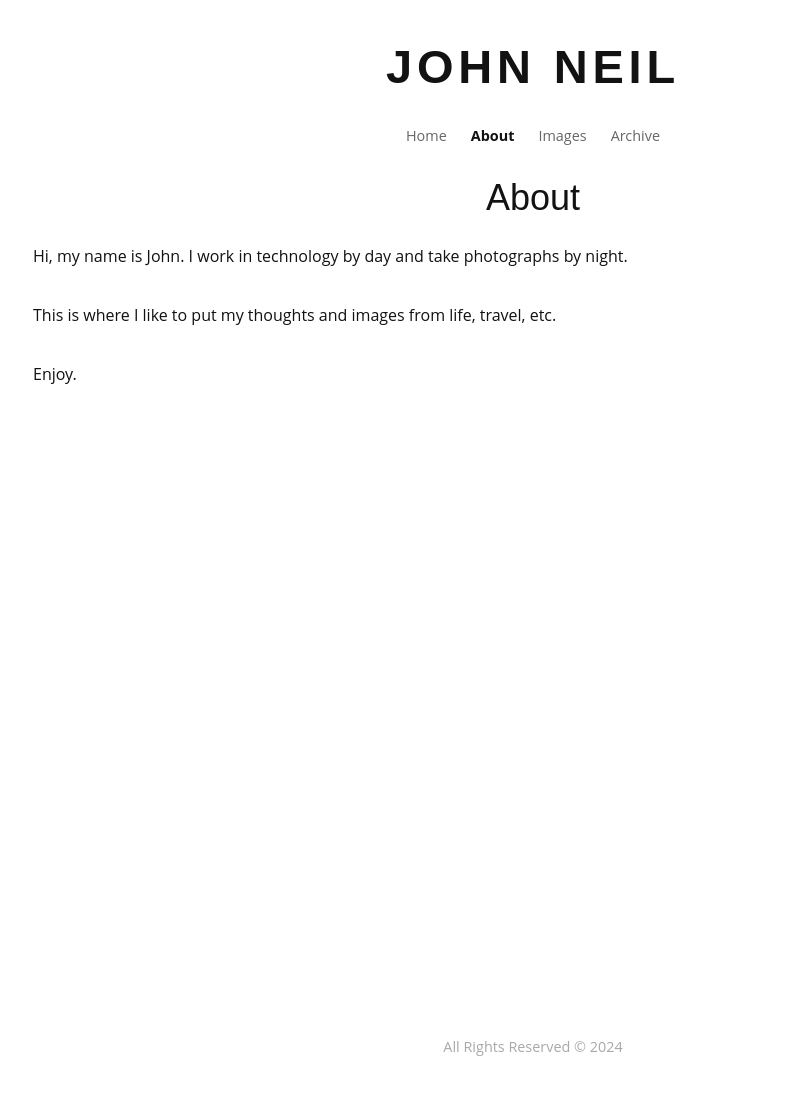
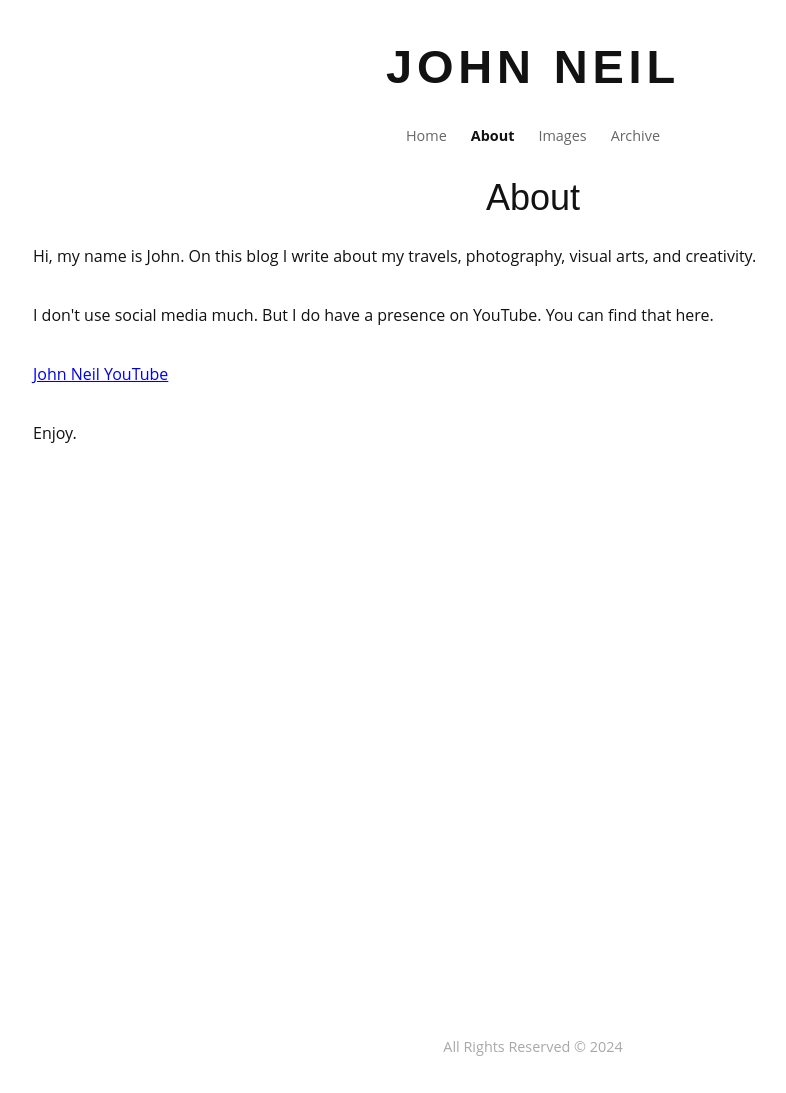
Before and after one commit to johnnydeez/exip, a Jekyll site: the page built from about.html, in a window 1280 px wide. Shown: the whole page, without its empty margins (107-893 px from the left). Built offline with Jekyll 4.4.1, drawn with Linux system fonts in a browser that asks for light colours.

```diff
--- a/about.html
+++ b/about.html
@@ -5,8 +5,10 @@
 
 <h2>About</h2>
 
-<p>Hi, my name is John. I work in technology by day and take photographs by night.</p>
+<p>Hi, my name is John. On this blog I write about my travels, photography, visual arts, and creativity.</p>
 
-<p>This is where I like to put my thoughts and images from life, travel, etc.
+<p>I don't use social media much. But I do have a presence on YouTube. You can find that here.</p>
+
+<p><a href="https://www.youtube.com/@john_neil">John Neil YouTube</a>
 
 <p>Enjoy.</p>
```
Also changed, not shown: _posts/2024-08-18-american-southwest.markdown (added, +32 -0 lines).
